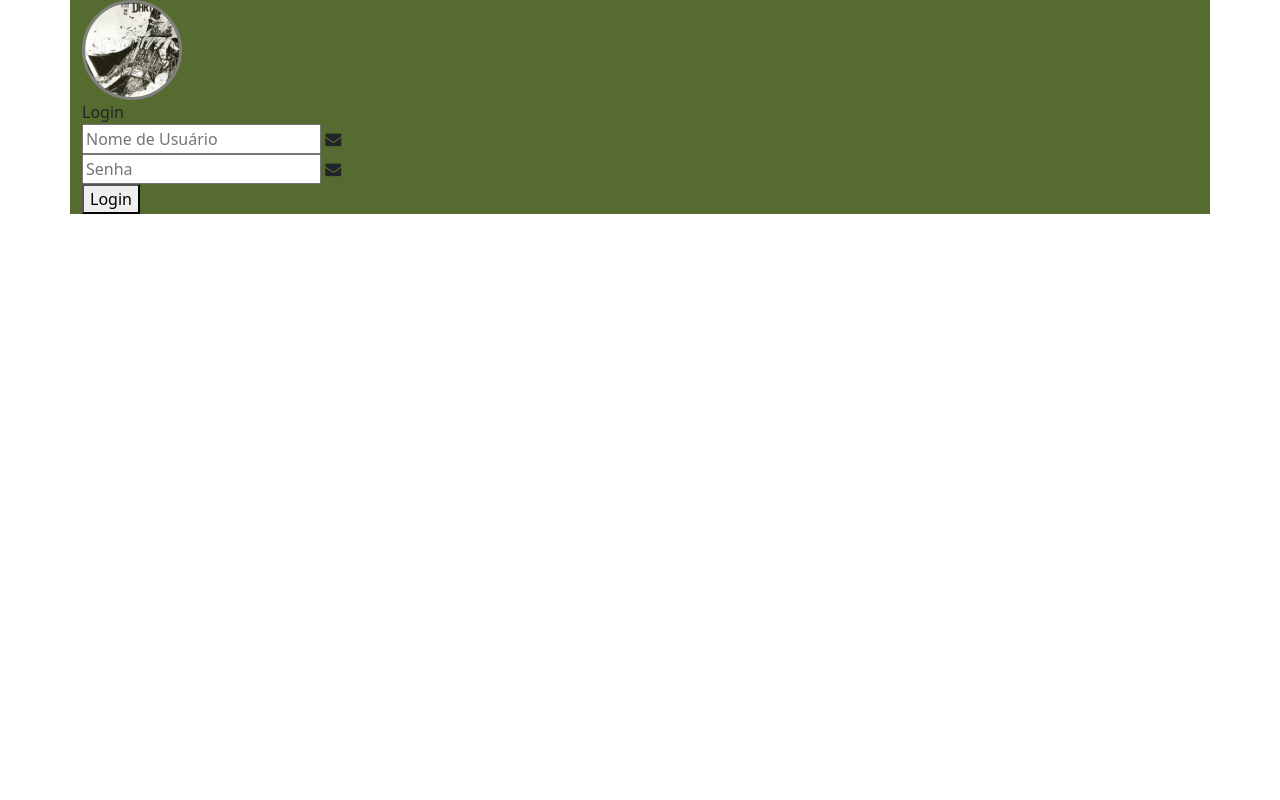
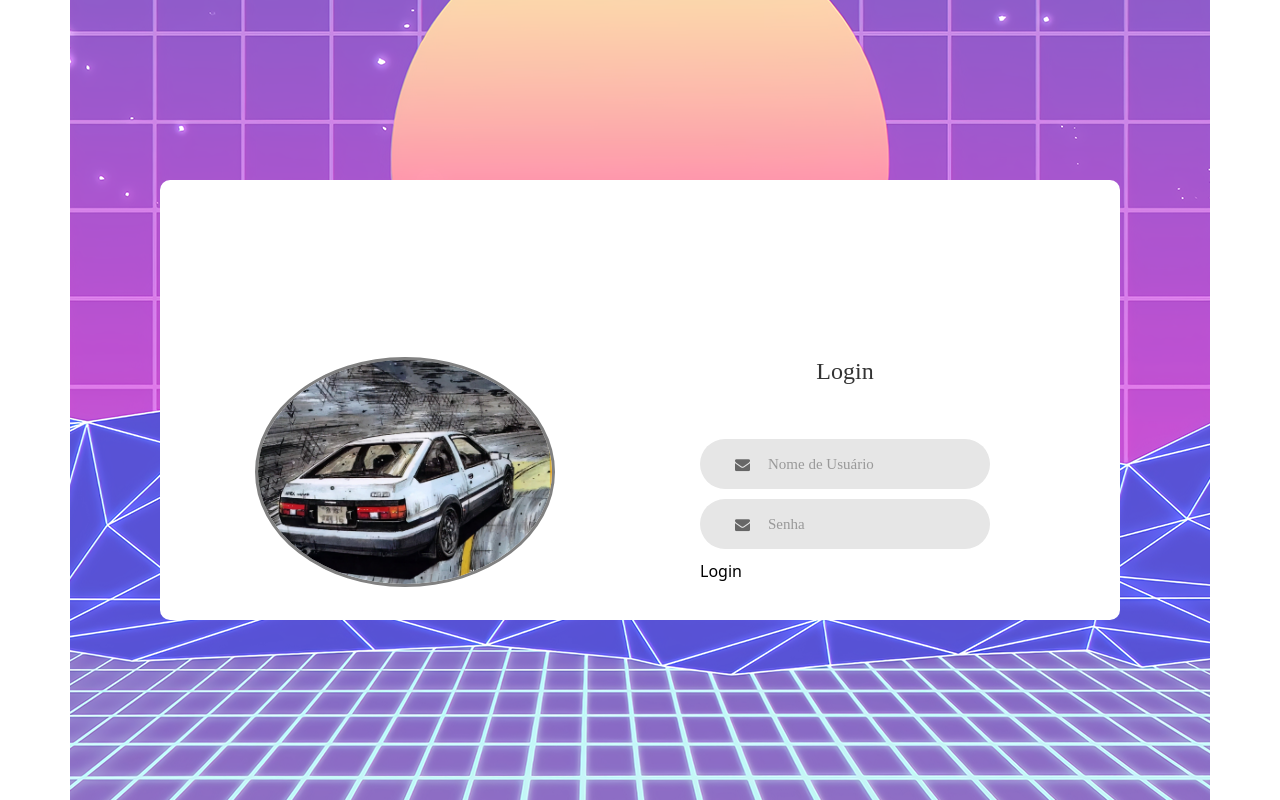
Before and after one commit to dvi59/projeto2-AS34A, a PHP site: page / in a window 1280 px wide. Run offline with PHP 8.4, Linux system fonts and the light colour scheme; some libraries are stand-ins or nearby versions.

Commit message:
Desenvolvimento de padrões de estilo

```diff
--- a/css/index.css
+++ b/css/index.css
@@ -1,18 +1,269 @@
+* {
+    margin: 0px;
+    padding: 0px;
+    box-sizing: border-box;
+}
+
 body, html {
     height: 100%;
     font-family: Poppins-Regular, sans-serif;
+
+}
+a {
+    font-family: Poppins-Regular;
+    font-size: 14px;
+    line-height: 1.7;
+    color: #666666;
+    margin: 0px;
+    transition: all 0.4s;
+    -webkit-transition: all 0.4s;
+    -o-transition: all 0.4s;
+    -moz-transition: all 0.4s;
+}
+
+a:focus {
+    outline: none !important;
+}
+
+a:hover {
+    text-decoration: none;
+    color: #57b846;
+}
+
+/*---------------------------------------------*/
+h1,h2,h3,h4,h5,h6 {
+    margin: 0px;
+}
+
+p {
+    font-family: Poppins-Regular;
+    font-size: 14px;
+    line-height: 1.7;
+    color: #666666;
+    margin: 0px;
+}
+
+ul, li {
+    margin: 0px;
+    list-style-type: none;
+}
+
+
+/*---------------------------------------------*/
+input {
+    outline: none;
+    border: none;
+}
+
+textarea {
+    outline: none;
+    border: none;
+}
+
+textarea:focus, input:focus {
+    border-color: transparent !important;
+}
+
+input:focus::-webkit-input-placeholder { color:transparent; }
+input:focus:-moz-placeholder { color:transparent; }
+input:focus::-moz-placeholder { color:transparent; }
+input:focus:-ms-input-placeholder { color:transparent; }
+
+textarea:focus::-webkit-input-placeholder { color:transparent; }
+textarea:focus:-moz-placeholder { color:transparent; }
+textarea:focus::-moz-placeholder { color:transparent; }
+textarea:focus:-ms-input-placeholder { color:transparent; }
+
+input::-webkit-input-placeholder { color: #999999; }
+input:-moz-placeholder { color: #999999; }
+input::-moz-placeholder { color: #999999; }
+input:-ms-input-placeholder { color: #999999; }
+
+textarea::-webkit-input-placeholder { color: #999999; }
+textarea:-moz-placeholder { color: #999999; }
+textarea::-moz-placeholder { color: #999999; }
+textarea:-ms-input-placeholder { color: #999999; }
+
+/*---------------------------------------------*/
+button {
+    outline: none !important;
+    border: none;
+    background: transparent;
+}
+
+button:hover {
+    cursor: pointer;
+}
+
+iframe {
+    border: none !important;
+}
+
+
+/*//////////////////////////////////////////////////////////////////
+[ Utility ]*/
+.txt1 {
+    font-family: Poppins-Regular;
+    font-size: 13px;
+    line-height: 1.5;
+    color: #999999;
+}
+
+.txt2 {
+    font-family: Poppins-Regular;
+    font-size: 13px;
+    line-height: 1.5;
+    color: #666666;
+}
+
+
+.limiter {
+    width: 100%;
+    margin: 0 auto;
 }
 
 .container{
     width: 100%;
+    min-height: 100vh;
+    display: -webkit-box;
+    display: -webkit-flex;
+    display: -moz-box;
+    display: -ms-flexbox;
     display: flex;
-    background: darkolivegreen;
+    flex-wrap: wrap;
+    justify-content: center;
+    align-items: center;
+    padding: 15px;
+    background-image: url("../assets/background.png");
+    background-position: center;
+    background-attachment: fixed;
 }
 
-.login-img > img{
+.login-wrapper {
+    width: 960px;
+    background: #fff;
+    border-radius: 10px;
+    overflow: hidden;
+    display: -webkit-box;
+    display: -webkit-flex;
+    display: -moz-box;
+    display: -ms-flexbox;
+    display: flex;
+    flex-wrap: wrap;
+    justify-content: space-between;
+    padding: 177px 130px 33px 95px;
+}
+
+
+
+.login-form {
+    width: 290px;
+}
+
+.login-img{
+    width: 300px;
+}
+
+.login-img img{
     border-radius: 50%;
     border-style: solid;
-    border-color: grey;
-    height: 100px;
-    width: 100px;
+    border-color:grey;
+    max-width: 100%;
 }
+
+.login-title{
+    font-family: Poppins-Bold;
+    font-size: 24px;
+    color: #333333;
+    line-height: 1.2;
+    text-align: center;
+    width: 100%;
+    display: block;
+    padding-bottom: 54px;
+}
+.input-wrapper{
+    position: relative;
+    width: 100%;
+    z-index: 1;
+    margin-bottom: 10px;
+}
+
+.input{
+    font-family: Poppins-Medium;
+    font-size: 15px;
+    line-height: 1.5;
+    color: #666666;
+
+    display: block;
+    width: 100%;
+    background: #e6e6e6;
+    height: 50px;
+    border-radius: 25px;
+    padding: 0 30px 0 68px;
+}
+
+.focus{
+    display: block;
+    position: absolute;
+    border-radius: 25px;
+    bottom: 0;
+    left: 0;
+    z-index: -1;
+    width: 100%;
+    height: 100%;
+    box-shadow: 0px 0px 0px 0px;
+    color: rgba(255, 11, 198, 0.8);
+}
+
+.input:focus + .focus{
+    -webkit-animation: anim-shadow 0.5s ease-in-out forwards;
+    animation: anim-shadow 0.5s ease-in-out forwards;
+}
+
+
+@-webkit-keyframes anim-shadow {
+    to {
+        box-shadow: 0px 0px 70px 25px;
+        opacity: 0;
+    }
+}
+
+
+
+
+@keyframes anim-shadow {
+    to {
+        box-shadow: 0px 0px 70px 25px;
+        opacity: 0;
+    }
+}
+
+.icon{
+    font-size: 15px;
+
+    display: -webkit-box;
+    display: -webkit-flex;
+    display: -moz-box;
+    display: -ms-flexbox;
+    display: flex;
+    align-items: center;
+    position: absolute;
+    border-radius: 25px;
+    bottom: 0;
+    left: 0;
+    width: 100%;
+    height: 100%;
+    padding-left: 35px;
+    pointer-events: none;
+    color: #666666;
+
+    -webkit-transition: all 0.4s;
+    -o-transition: all 0.4s;
+    -moz-transition: all 0.4s;
+    transition: all 0.4s;
+}
+
+.input:focus + .focus + .icon{
+    color: rgba(255, 11, 198, 0.8);
+    padding-left: 28px;
+}
--- a/index.html
+++ b/index.html
@@ -5,37 +5,44 @@
     <link rel="stylesheet" type="text/css" href="fonts/font-awesome-4.7.0/css/font-awesome.min.css">
     <link rel="stylesheet" type="text/css" href="css/index.css">
     <link rel="stylesheet" type="text/css" href="vendor/bootstrap/css/bootstrap.min.css">
+    <link rel="stylesheet" type="text/css" href="vendor/animate/animate.css">
+    <link rel="stylesheet" type="text/css" href="vendor/css-hamburgers/hamburgers.min.css">
+    <link rel="stylesheet" type="text/css" href="vendor/select2/select2.min.css">
+    <link rel="stylesheet" type="text/css" href="css/util.css">
     <title>Tela Inicial para um commit inicial</title>
 </head>
 <body>
+    <div class="limiter">
         <div class="container">
             <div class="login-wrapper">
                 <div class="login-img">
-                <img src="assets/Screenshot_15.png">
+                    <img src="assets/carro.jpg">
                 </div>
 
-            <form class="">
-                <span>Login</span>
-                <div>
-                    <input type="text" name="username" placeholder="Nome de Usuário">
-                    <span class="">
+                <form class="login-form">
+                    <span class="login-title">Login</span>
+                    <div class="input-wrapper">
+                        <span class="focus"></span>
+                        <input class="input" type="text" name="username" placeholder="Nome de Usuário">
+                        <span class="icon">
                             <i class="fa fa-envelope" aria-hidden="true"></i>
                         </span>
                     </div>
-                <div>
-                    <input type="text" name="password" placeholder="Senha">
-                    <span class="">
+                    <div class="input-wrapper">
+                        <input class="input" type="password" name="password" placeholder="Senha">
+                        <span class="focus"></span>
+                        <span class="icon">
                             <i class="fa fa-envelope" aria-hidden="true"></i>
                         </span>
                     </div>
-                <div>
-                    <button class="">
+                    <div class="container-login100-form-btn">
+                        <button class="login100-form-btn">
                             Login
                         </button>
-                </span>
                     </div>
                 </form>
             </div>
         </div>
+    </div>
 </body>
 </html>
```
Also changed, not shown: assets/Garage-icon.jpg (added), assets/Screenshot_15.png (deleted), assets/background.png (added), assets/carro.jpg (added). Lines whose indentation alone changed are shown as unchanged.
